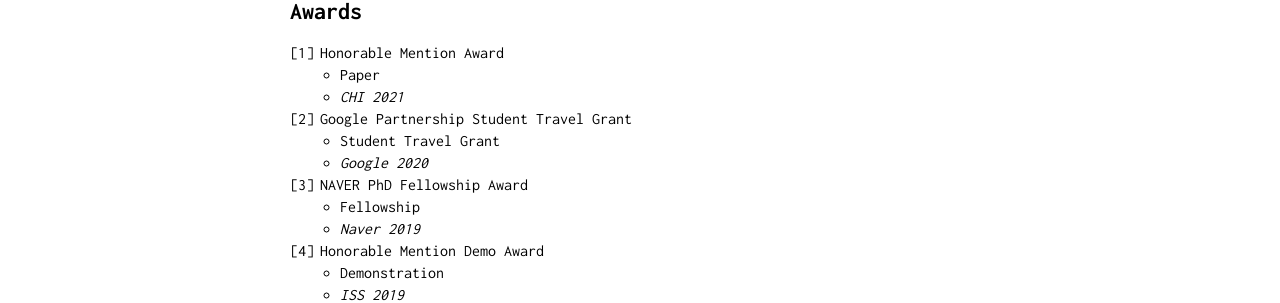
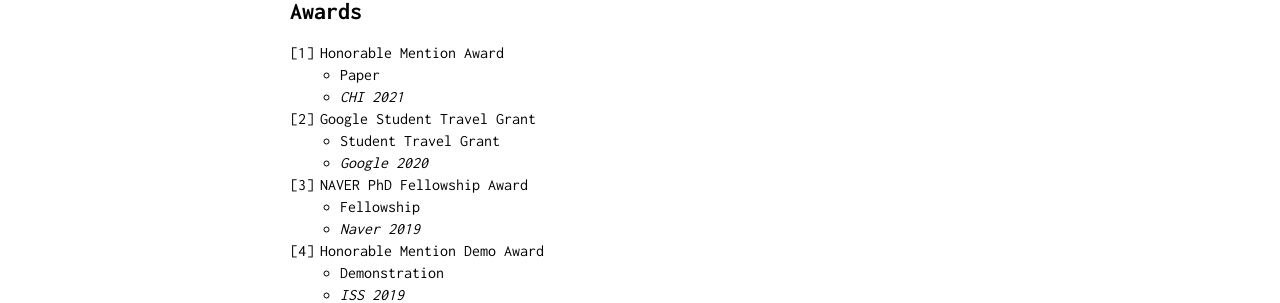
Before and after one commit to pinetree408/pinetree408.github.io, a Jekyll site: the page built from index.md, in a window 1280 px wide. Shown: the part 997-1300 px from the top of the page. Built offline with Jekyll 4.4.1, drawn with Linux system fonts in a browser that asks for light colours.

Commit message:
Update the awards section to correct the title

```diff
--- a/index.md
+++ b/index.md
@@ -54,7 +54,7 @@
   - Paper
   - *CHI 2021*
 
-2. Google Partnership Student Travel Grant
+2. Google Student Travel Grant
   - Student Travel Grant
   - *Google 2020*
 
```
